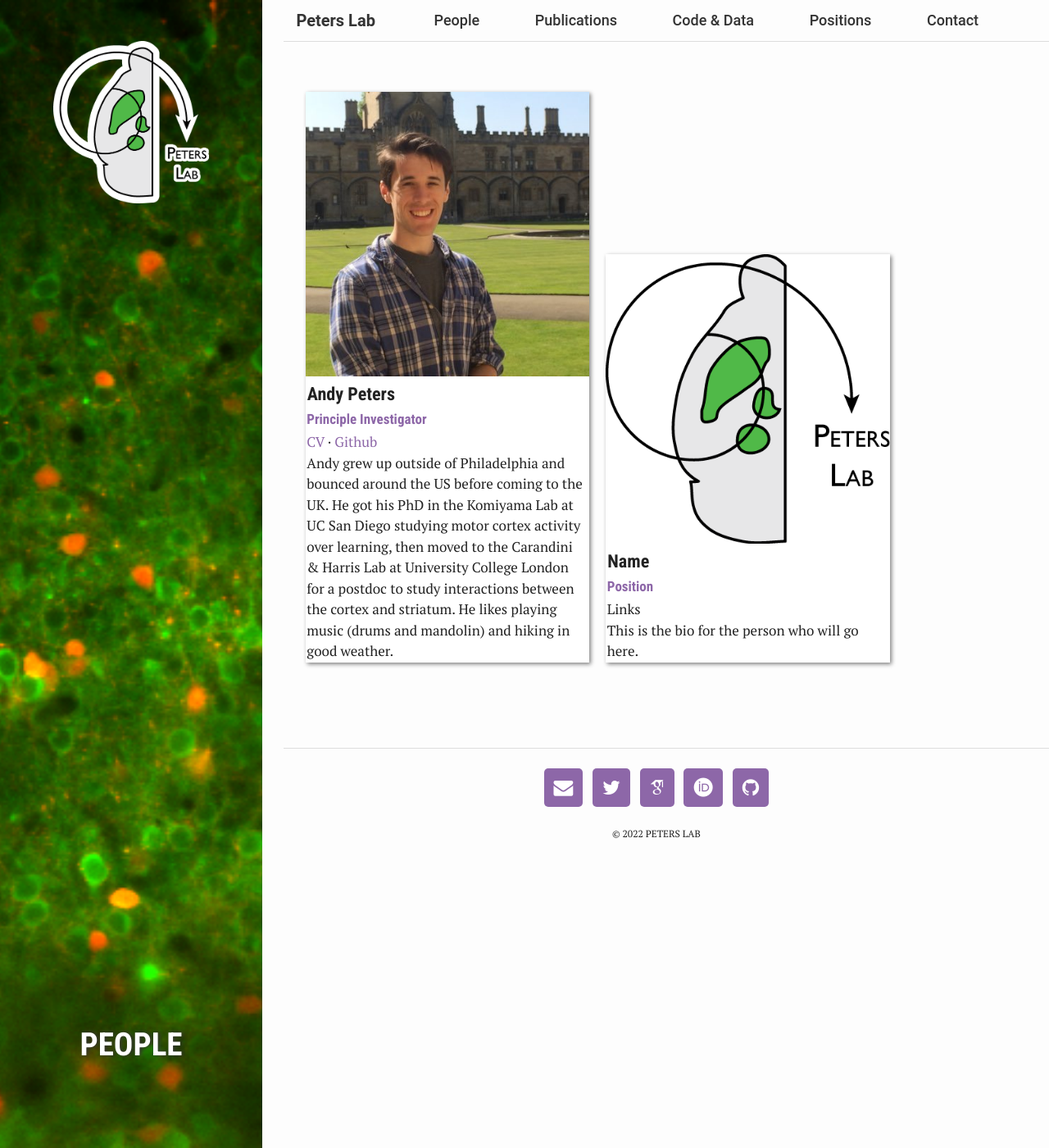
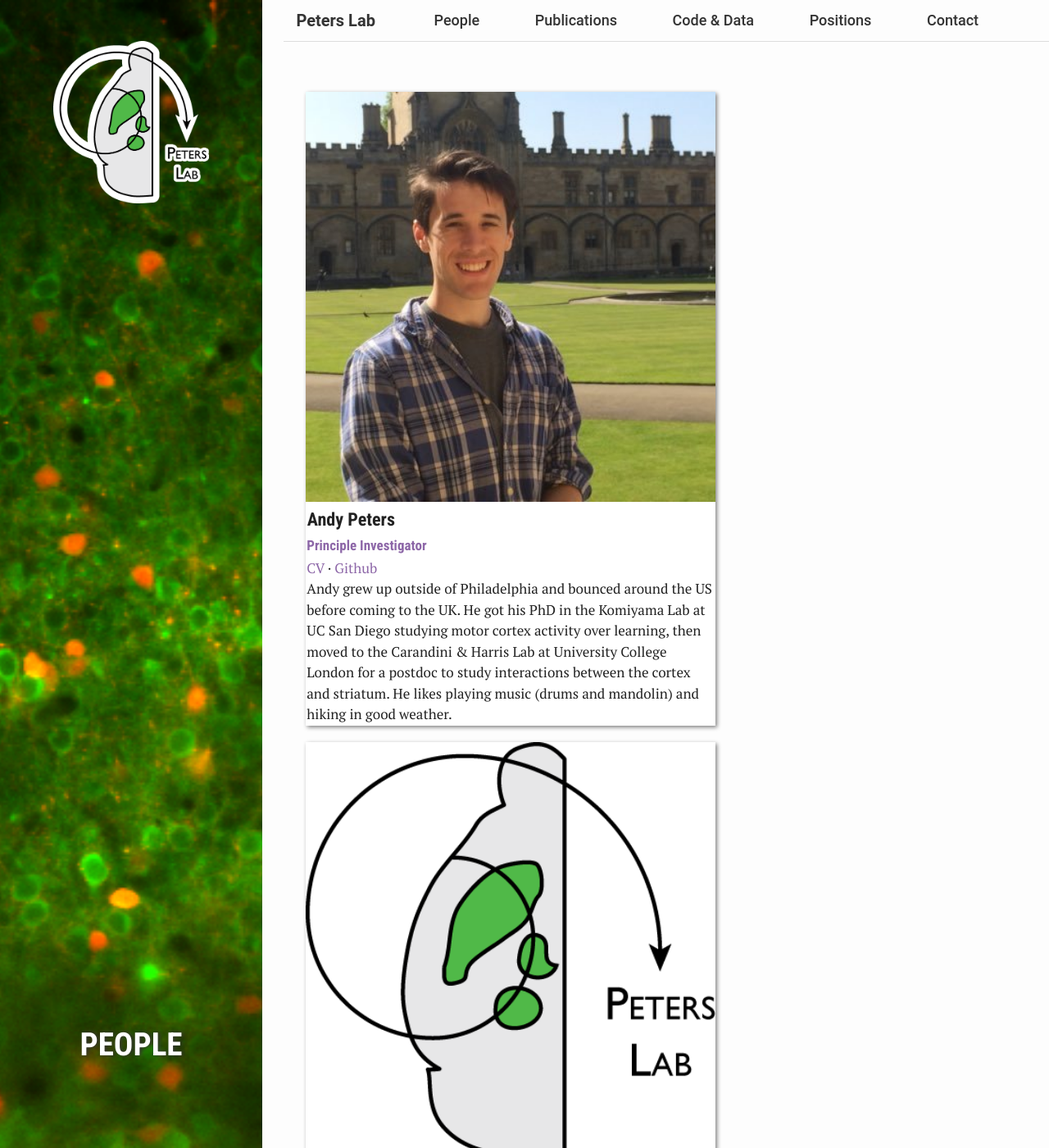
Before and after one commit to PetersNeuroLab/PetersNeuroLab.github.io, a Jekyll site: the page built from pages/1_people.html, in a window 1280 px wide and 1400 px high. Shown: the whole window at 82% size. Built offline with Jekyll 4.4.1, drawn with Linux system fonts in a browser that asks for light colours; nearby versions of some CDN libraries; some web fonts are replaced; library files that are not in the unit come from our copies.

Commit message:
Update _media-queries.scss

```diff
--- a/assets/_sass/_media-queries.scss
+++ b/assets/_sass/_media-queries.scss
@@ -89,6 +89,11 @@
       border: 1px solid #ddd;
     }
   }
+
+
+  .personbox{
+      width: 100%;
+    }
 }
 
 
@@ -112,10 +117,6 @@
         width: auto;
         float: left;
         margin-top: 20px;
-    }
-
-      .personbox{
-        width: 100%;
     }
 
     main {
```
